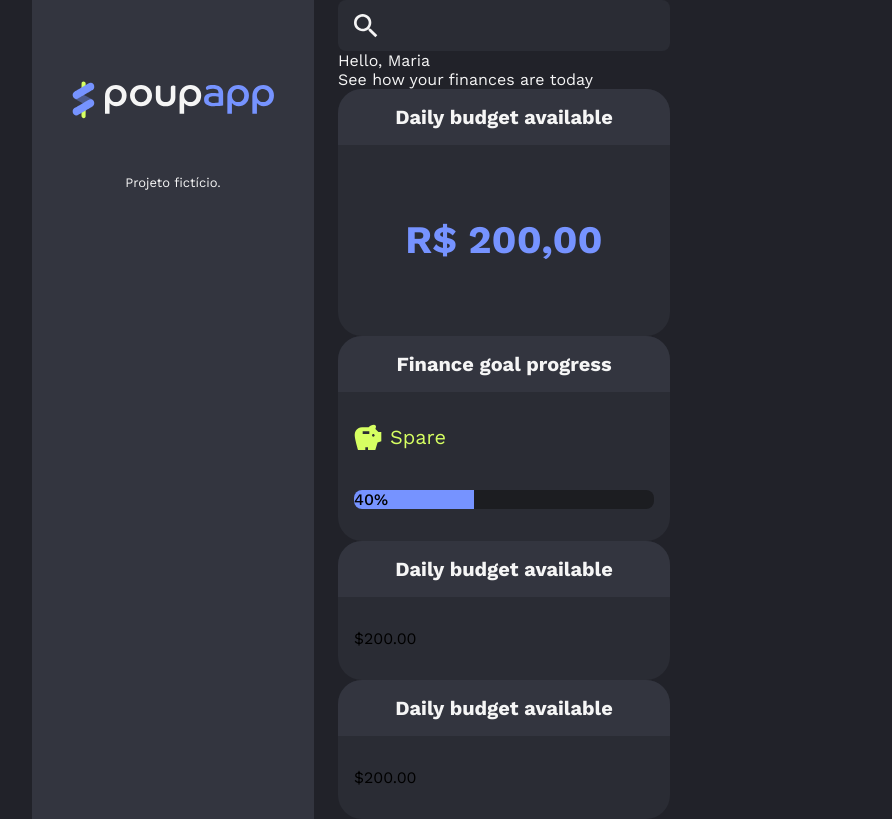
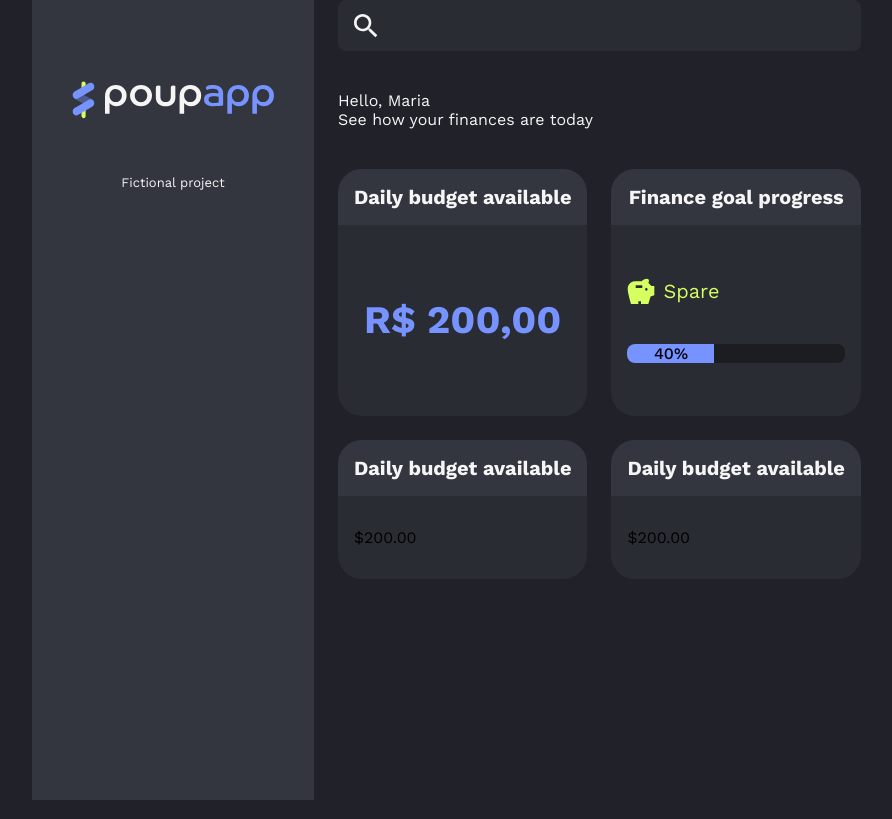
Before and after one commit to mclarafreireteles/poupapp, a React (Vite) app: page / in a window 1280 px wide. Shown: the whole page, without its empty margins (8-900 px from the left). Built offline with nearby package versions, Linux system fonts and the light colour scheme.

Commit message:
style: grid for cards

```diff
--- a/src/App.jsx
+++ b/src/App.jsx
@@ -6,12 +6,14 @@
 import { SavingStatus } from './components/SavingsStatus';
 import { Typography } from './components/Typography';
 import Card from './components/Card'
+import styles from './app.module.css'
 
 function App() {
     return (
         <Container>
             <Aside />
             <Main>
+                <div className={styles.container}>
                     <SearchInput />
                     <div>
                         <Typography>
@@ -21,7 +23,7 @@
                             See how your finances are today
                         </Typography>
                     </div>
-                <section>
+                    <section className={styles.grid}>
                         <Card>
                             <Card.Header>
                                 Daily budget available
@@ -55,6 +57,7 @@
                             </Card.Body>
                         </Card>
                     </section>
+                </div>
             </Main>
         </Container>
     )
--- /dev/null
+++ b/src/app.module.css
@@ -0,0 +1,12 @@
+.grid {
+    display: grid;
+    align-items: stretch;
+    gap: 24px;
+    grid-template-columns: repeat(2, 1fr);
+}
+
+.container {
+    display: flex;
+    flex-direction: column;
+    gap: 40px;
+}
--- a/src/components/Aside/index.jsx
+++ b/src/components/Aside/index.jsx
@@ -6,7 +6,7 @@
         <aside className={styles.aside}>
             <img src={logo} alt="" />
             <footer className={styles.footer}>
-                Projeto fictício.
+                Fictional project
             </footer>
         </aside>
     )
--- a/src/components/Card/card.module.css
+++ b/src/components/Card/card.module.css
@@ -1,6 +1,8 @@
 .card {
     background-color: var(--neutral-surface);
     border-radius: 24px;
+    display: flex;
+    flex-direction: column;
 }
 
 .header {
@@ -17,4 +19,8 @@
 
 .body {
     padding: 32px 16px;
+    flex-grow: 1;
+    display: flex;
+    flex-direction: column;
+    justify-content: center;
 }
--- a/src/components/ProgressBar/progressbar.module.css
+++ b/src/components/ProgressBar/progressbar.module.css
@@ -9,6 +9,7 @@
     height: 100%;
     display: flex;
     align-items: center;
+    justify-content: center;
     transition: width 0.3s ease;
     font-size: 16px;
     line-height: 120%;
```
Lines whose indentation alone changed are shown as unchanged.
